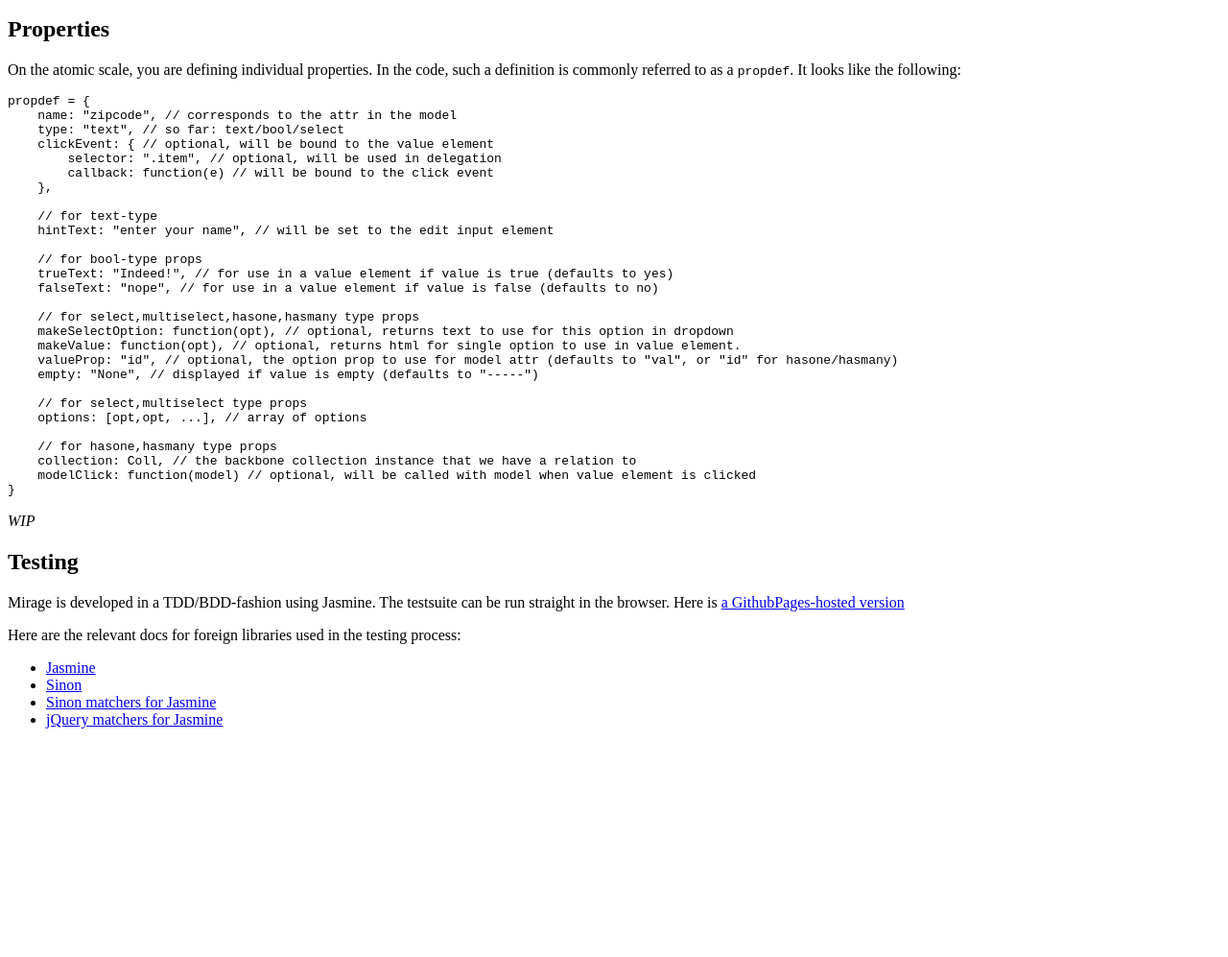
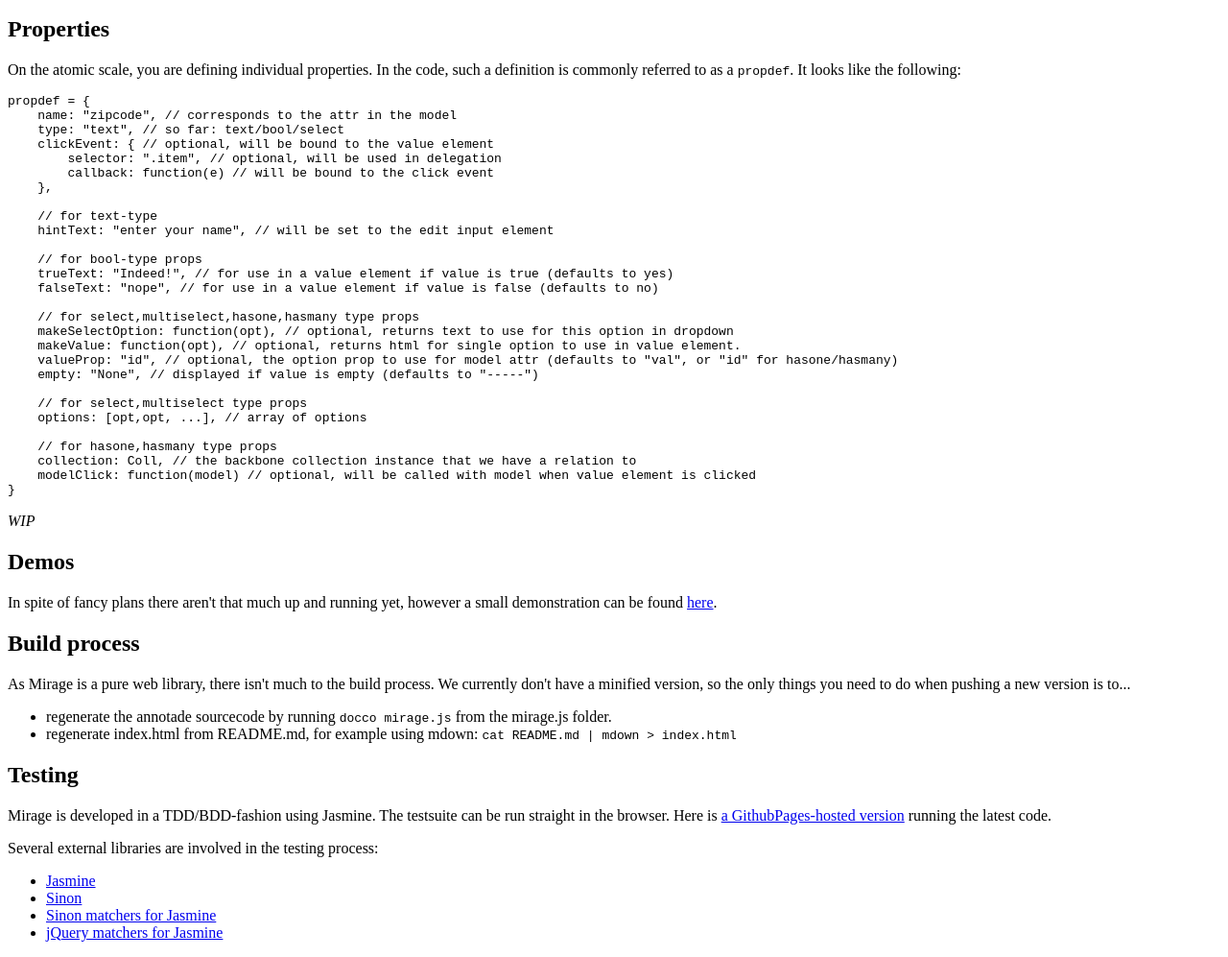
Before and after one commit to krawaller/mirage, a plain HTML site: page index.html in a window 1280 px wide. Shown: the part 87-1084 px from the top of the page at 96% size. Before the commit the page ends 862 px from the top, so only its background shows below. Drawn offline with Linux system fonts and the light colour scheme.

Commit message:
more doc fixes

```diff
--- a/index.html
+++ b/index.html
@@ -39,12 +39,28 @@ referred to as a <code>propdef</code>. It looks like the following:</p>
 
 <p><em>WIP</em></p>
 
+<h2>Demos</h2>
+
+<p>In spite of fancy plans there aren't that much up and running yet, however a small demonstration can be found
+<a href="http://krawaller.github.com/mirage/dev/testsuite.html">here</a>.</p>
+
+<h2>Build process</h2>
+
+<p>As Mirage is a pure web library, there isn't much to the build process. We currently don't have a minified version,
+so the only things you need to do when pushing a new version is to...</p>
+
+<ul>
+<li>regenerate the annotade sourcecode by running <code>docco mirage.js</code> from the mirage.js folder.</li>
+<li>regenerate index.html from README.md, for example using mdown: <code>cat README.md | mdown &gt; index.html</code></li>
+</ul>
+
 <h2>Testing</h2>
 
 <p>Mirage is developed in a TDD/BDD-fashion using Jasmine. The testsuite can be run straight in the browser.
-Here is <a href="http://krawaller.github.com/mirage/test/testsuite.html">a GithubPages-hosted version</a></p>
+Here is <a href="http://krawaller.github.com/mirage/test/testsuite.html">a GithubPages-hosted version</a> running the
+latest code.</p>
 
-<p>Here are the relevant docs for foreign libraries used in the testing process:</p>
+<p>Several external libraries are involved in the testing process:</p>
 
 <ul>
 <li><a href="http://pivotal.github.com/jasmine/jsdoc/symbols/jasmine.Matchers.html">Jasmine</a></li>
```
Also changed, not shown: 1 other file.
